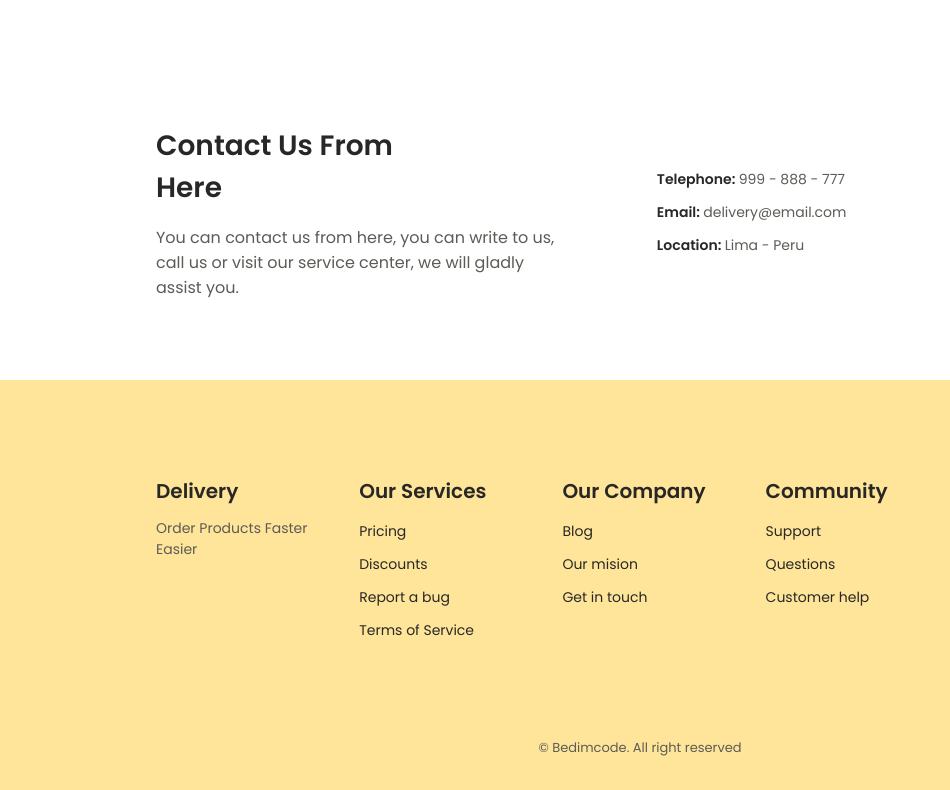
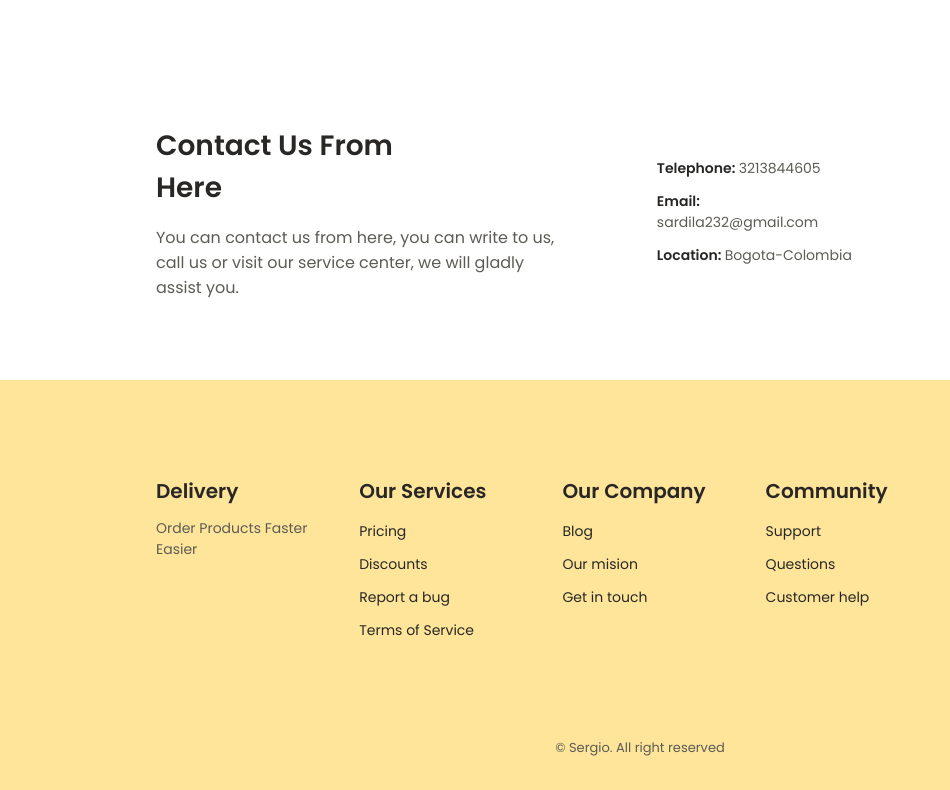
Before and after one commit to Sergio-AB/Dise-o-responsivo, a plain HTML site: page index.html in a window 1280 px wide. Shown: the part 2574-3364 px from the top of the page, 0-950 px from the left. Drawn offline with nearby package versions, Linux system fonts and the light colour scheme.

Commit message:
contact cambio

```diff
--- a/index.html
+++ b/index.html
@@ -2003,9 +2003,9 @@
                     </div>
 
                     <ul class="contact__content grid">
-                        <li class="contact__address">Telephone: <span class="contact__information">999 - 888 - 777</span></li>
-                        <li class="contact__address">Email:  <span class="contact__information">delivery@email.com</span></li>
-                        <li class="contact__address">Location: <span class="contact__information">Lima - Peru</span></li>
+                        <li class="contact__address">Telephone: <span class="contact__information">3213844605</span></li>
+                        <li class="contact__address">Email:  <span class="contact__information">sardila232@gmail.com</span></li>
+                        <li class="contact__address">Location: <span class="contact__information">Bogota-Colombia</span></li>
                     </ul>
 
                     <div class="contact__content">
@@ -2058,7 +2058,7 @@
                 </div>
             </div>
 
-            <p class="footer__copy">&#169; Bedimcode. All right reserved</p>
+            <p class="footer__copy">&#169; Sergio. All right reserved</p>
         </footer>
 
         <!--=============== SCROLL UP ===============-->
```
